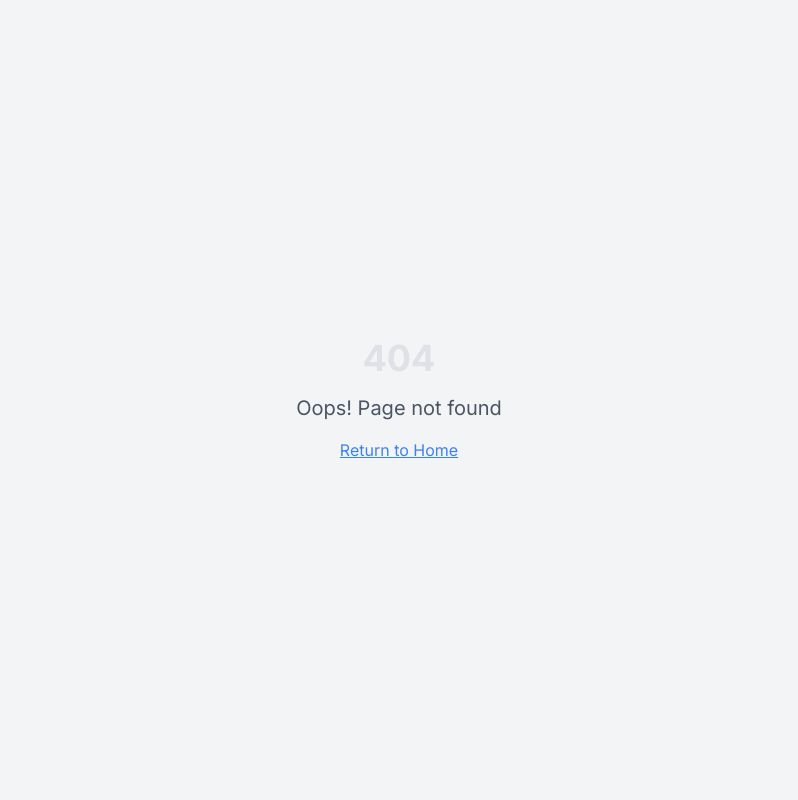
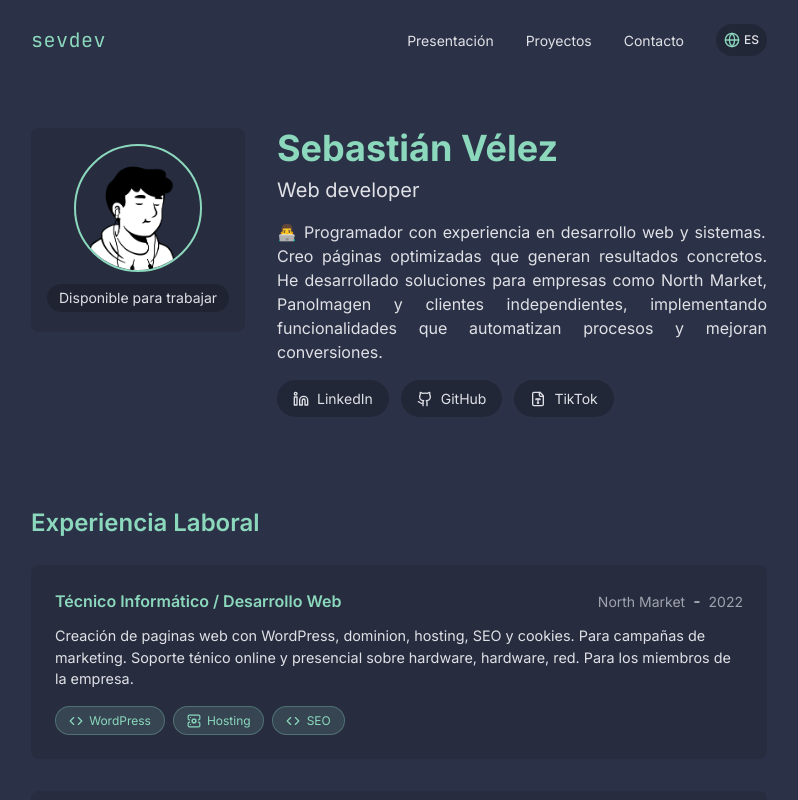
Before and after one commit to Kobakk/centered-craft-portfolio-fbb91b74, a React (Vite) app: page /projects in a window 1280 px wide. Before the commit this address had no page. Shown: the top 800 px of the page, without its empty margins (241-1039 px from the left). Built offline with nearby package versions, Linux system fonts and the light colour scheme.

Commit message:
rutas 404

```diff
--- a/index.html
+++ b/index.html
@@ -10,7 +10,7 @@
     <meta property="og:image" content="/og-image.png" />
     <link rel="shortcut icon" href="/public/favicon.ico" type="image/x-icon">
     <link rel="stylesheet" href="https://fonts.googleapis.com/css2?family=Inter:wght@400;500;600;700&family=JetBrains+Mono:wght@400;500&display=swap">
-  </head>
+    </head>
   <body>
     <div id="root"></div>
     <script src="https://cdn.gpteng.co/gptengineer.js" type="module"></script>
--- a/src/App.tsx
+++ b/src/App.tsx
@@ -21,8 +21,8 @@ const App = () => (
           <AnimatePresence mode="wait">
             <Routes>
               <Route path="/" element={<Index />} />
-              <Route path="/projects" element={<NotFound />} />
-              <Route path="/contact" element={<NotFound />} />
+              <Route path="/projects" element={<Index />} />
+              <Route path="/contact" element={<Index />} />
               <Route path="*" element={<NotFound />} />
             </Routes>
           </AnimatePresence>
```
